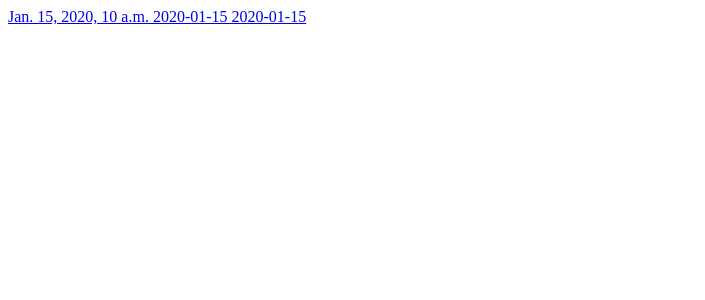
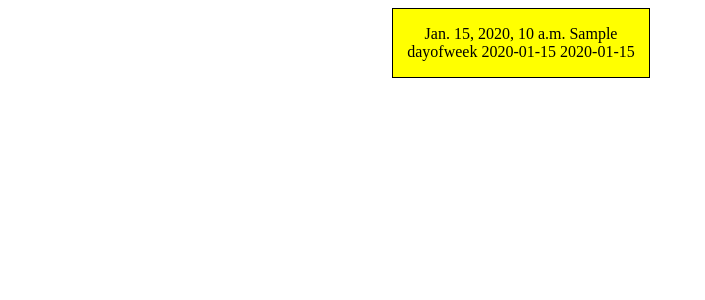
Before and after one commit to HyeongChanHam/LL_Hackathon, a Django app: template schedule/templates/detail.html in a window 1280 px wide. Shown: the top 300 px of the page, without its empty margins (0-705 px from the left). Run offline with Django 3.2, Linux system fonts and the light colour scheme; the template is opened without the code that fills it: most values are stand-ins (such as "Sample title", 1, 10 or a date in 2020).

Commit message:
django version changed to 3.0.6

```diff
--- /dev/null
+++ b/schedule/static/css/detail.css
@@ -0,0 +1,36 @@
+.table{
+    margin-left: 30vw;
+}
+.slot{
+    display: flex;
+}
+.timeslot{
+    padding-top: 2vh;
+    padding-bottom: 2vh;
+    border-width: 1px;
+    border-style : solid;
+    width: 20vw;
+    background-color: yellow;
+    text-align: center;
+    align-content: center;
+    text-align: middle;
+    display:
+}
+.square{
+    padding-top: 2vh;
+    padding-bottom: 2vh;
+    border-width: 1px;
+    border-style : solid;
+    width: 20vw;
+    background-color: cyan;
+    text-align: center;
+}
+.square_done{
+    padding-top: 2vh;
+    padding-bottom: 2vh;
+    border-width: 1px;
+    border-style : solid;
+    width: 20vw;
+    background-color: red;
+    text-align: center;
+}
--- a/schedule/templates/detail.html
+++ b/schedule/templates/detail.html
@@ -1,8 +1,33 @@
-{% for timeslot in time_slot %}
-<a href="{% url 'enrollment' timeslot.id %}">
-    <div class="timeslot">
-    {{timeslot.date}} {{timeslot.starttime}} {{timeslot.endtime}} {{timeslot.isUsed}}
-    <br>
+{% load static %}
+<!DOCTYPE html>
+<html lang="en">
+<head>
+    <meta charset="UTF-8">
+    <meta name="viewport" content="width=device-width, initial-scale=1.0">
+    <title>Document</title>
+    <link rel="stylesheet" href="{% static 'css/detail.css' %}">
+</head>
+<body>
+    <div class="table">
+        {% for timeslot in time_slot %}
+        <div class="slot">
+            <div class="timeslot">
+            {{timeslot.date}} {{timeslot.dayofweek}} {{timeslot.starttime}} {{timeslot.endtime}}{{timeslot.isUsed}}
+            <br>
+            </div>
+            {% if timeslot.isUsed == False %}
+            <a href="{% url 'enrollment' timeslot.id %}">
+                <div class="square">
+                    click here!
+                </div>
+            </a>
+            {% elif timeslot.isUsed == True %}
+            <div class="square_done">
+                already done
+            </div>
+            {%endif%}
+        </div>
+        {% endfor %}
     </div>
-</a>
-{% endfor %}
+</body>
+</html>
--- a/schedule/views.py
+++ b/schedule/views.py
@@ -3,10 +3,9 @@ from .models import Content,DateTime,UserTemp
 from .forms import ContentForm,UserTempForm
 from datetime import datetime,timedelta,time,date
 
-# Create your views here.
 def index(request):
-    all_time=DateTime.objects.filter(isUsed=True)
-    return render(request,'index.html',{'all_time':all_time})
+    all_contents=Content.objects.all()
+    return render(request,'index.html',{'all_contents':all_contents})
 
 def create(request):
     if request.method=='POST':
```
Also changed, not shown: schedule/templates/index.html (+42 -11 lines), usiljeon/settings.py (+7 -0 lines), schedule/static/css/index.css (added).
